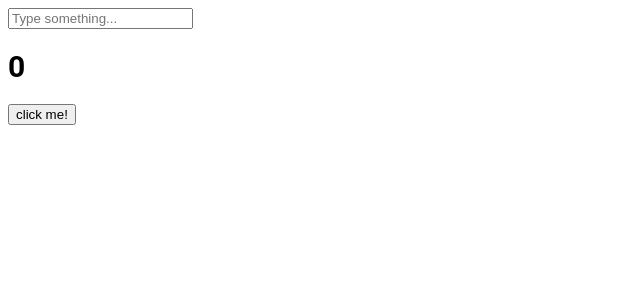
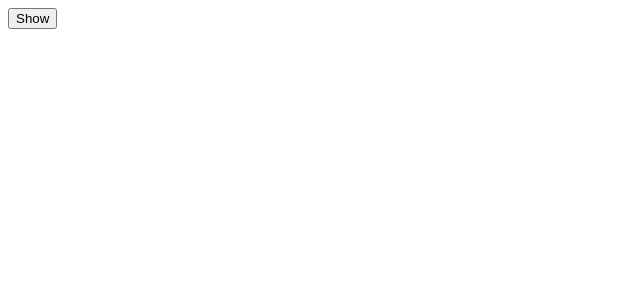
Before and after one commit to thinkingGorilla/learning-react, a React (Create React App) app: page / in a window 1280 px wide. Shown: the top 300 px of the page, without its empty margins (0-640 px from the left). Built offline with nearby package versions, Linux system fonts and the light colour scheme.

Commit message:
useEffect를 이용한 componentWillUnmount 제어 학습

```diff
--- a/src/App.js
+++ b/src/App.js
@@ -1,39 +1,21 @@
-import styles from './App.module.css';
 import {useEffect, useState} from "react";
 
+// return이 없으면 undefined를 반환
+function Hello() {
+    useEffect(() => console.log("Hello"), []);
+    useEffect(() => () => console.log("Goodbye"), []);
+
+    return <h1>Hello</h1>;
+}
+
 function App() {
-    const [count, setCount] = useState(0);
-    const onClick = () => setCount(previous => previous + 1);
-
-    const [keyword, setKeyword] = useState("")
-    const onChange = (e) => setKeyword(_ => e.target.value);
-
-    console.log("I run all the time.");
-    const isRunOnlyOnce = () => console.log("I run only once.");
-    useEffect(isRunOnlyOnce, []);
-    useEffect(
-        () => {
-            if (keyword.length !== "" && keyword.length > 5) {
-                console.log(`Search for ${keyword}`)
-            }
-        },
-        [keyword]
-    );
-    useEffect(
-        () => console.log("I run when keyword or count changes."),
-        [keyword, count]
-    );
+    const [showing, setShowing] = useState(false);
+    const onClick = () => setShowing(previous => !previous);
 
     return (
         <div>
-            <input
-                value={keyword}
-                onChange={onChange}
-                type="text"
-                placeholder="Type something..."
-            />
-            <h1 className={styles.title}>{count}</h1>
-            <button onClick={onClick}>click me!</button>
+            {showing && <Hello/>}
+            <button onClick={onClick}>{showing ? "Hide" : "Show"}</button>
         </div>
     );
 }
```
